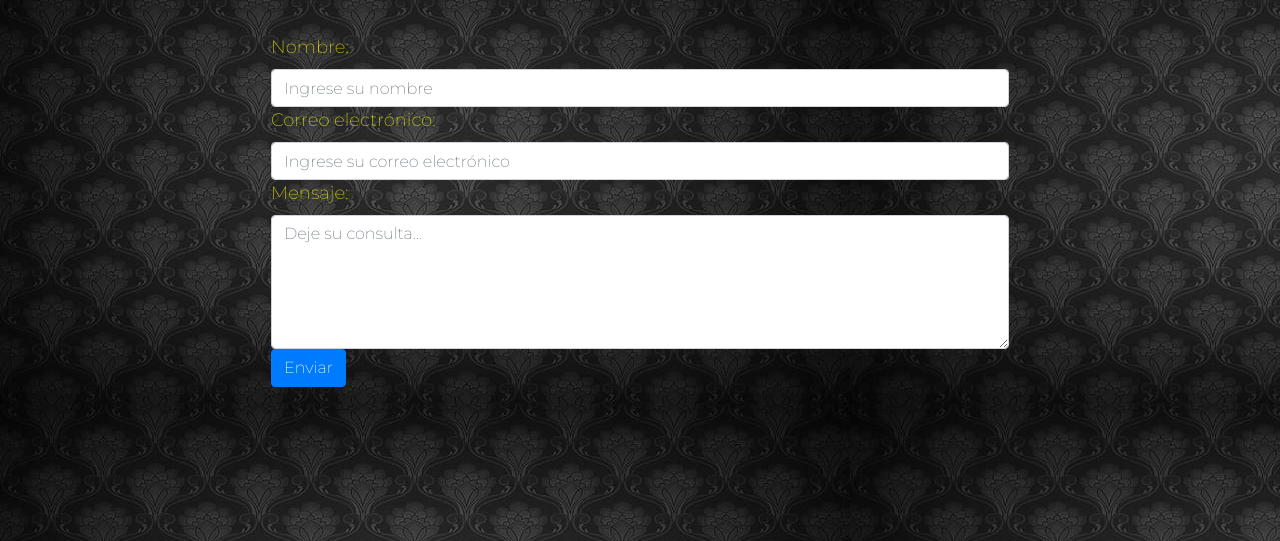
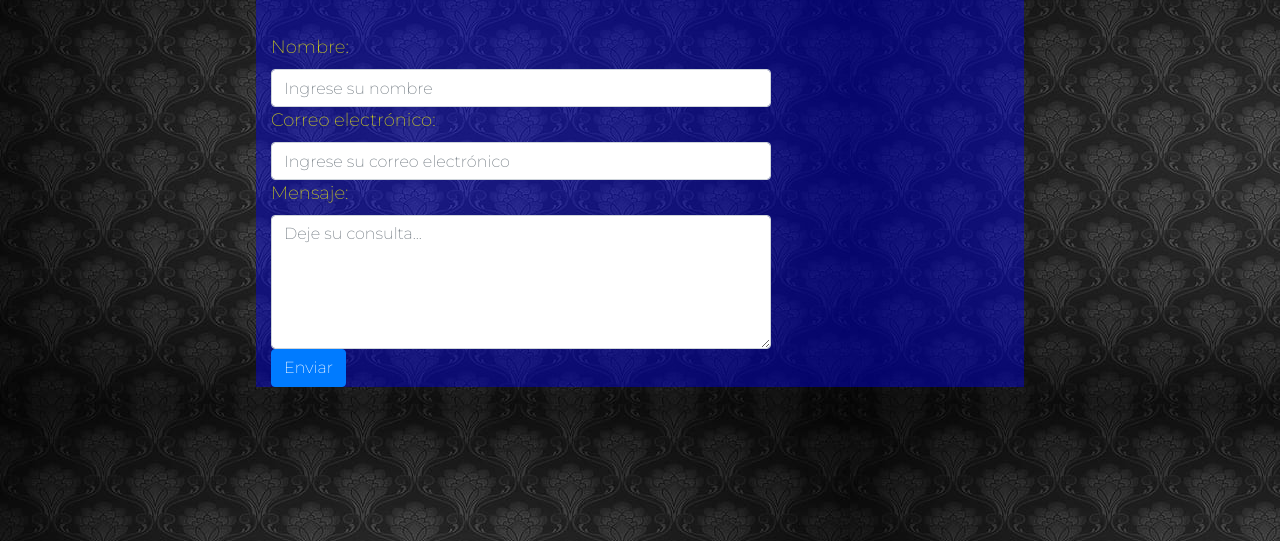
Before and after one commit to Fede-montoya/mi-repositorio, a plain HTML site: page pages/contacto.html in a window 1280 px wide. Shown: the part 74-615 px from the top of the page. Drawn offline with nearby package versions, Linux system fonts and the light colour scheme.

Commit message:
ajustes contacto

```diff
--- a/css/style.css
+++ b/css/style.css
@@ -48,7 +48,7 @@ p{
         width: 100%;
         height: auto;
         margin-top: auto;
-        opacity: .6;
+        opacity: .4;
 }
 
      footer img {
@@ -165,6 +165,17 @@ p{
         .container{
           width: 60%;
           margin-top: 20px;
+          background-color:rgba(0, 0, 255, .4);
+          height: 100%;
+
+
+        }
+        .formulario{
+          display: block;
+          width: 500px;
+          align-items: center;
+
+
 
         }
         h1 a{
```
Also changed, not shown: index.html (+1 -1 lines).
